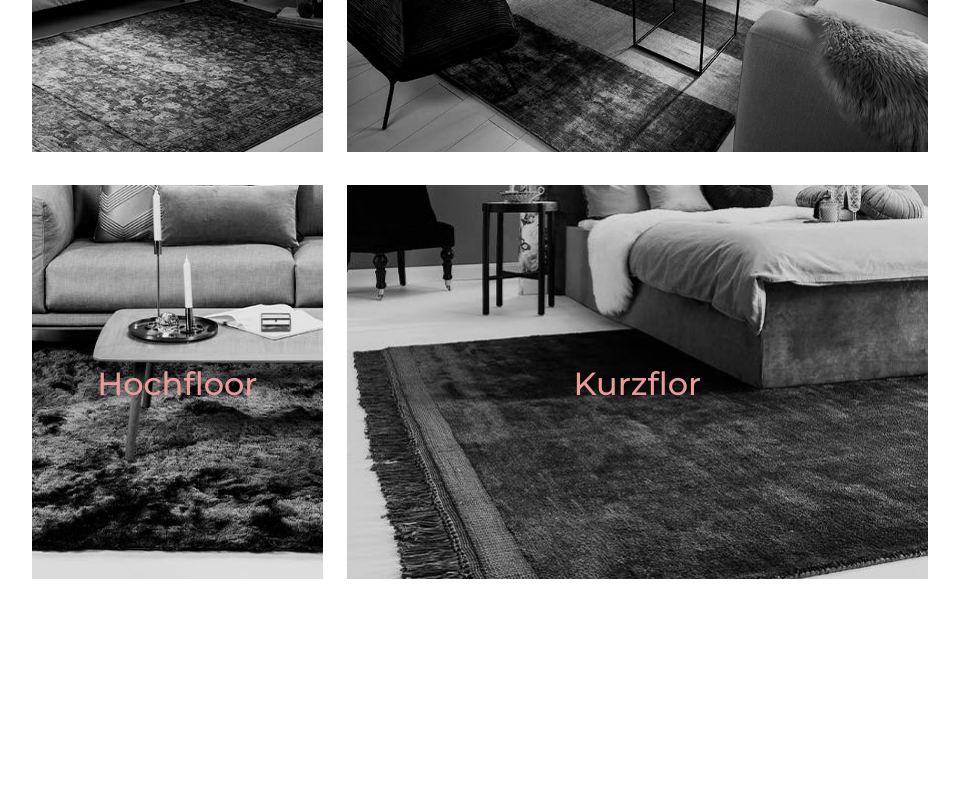
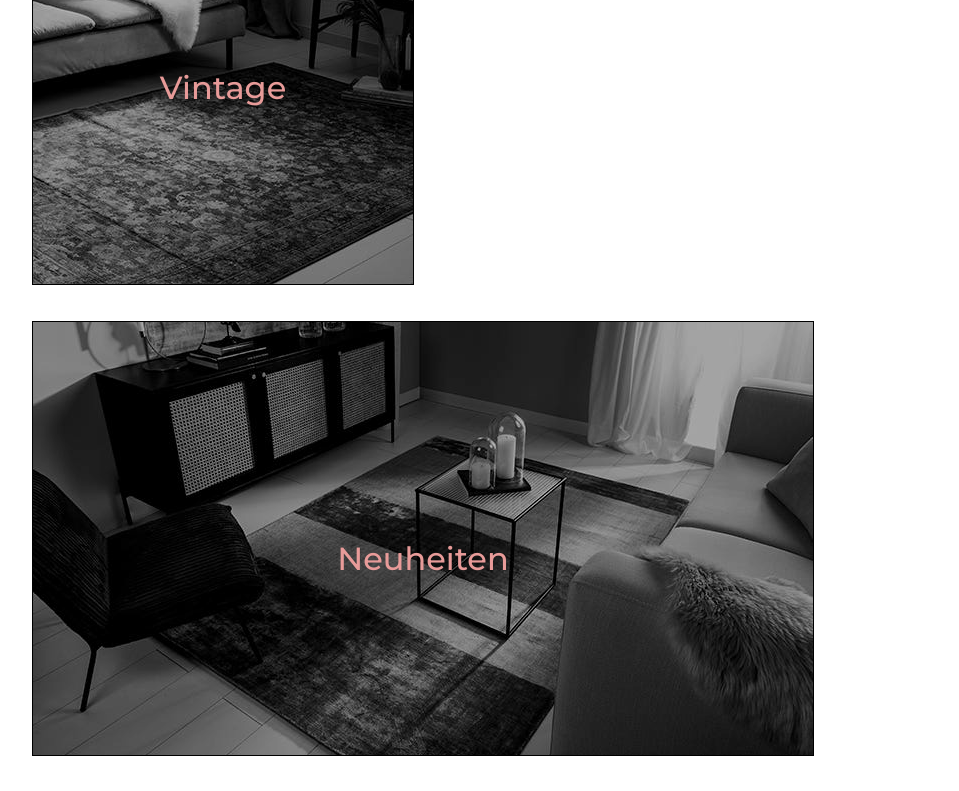
Before and after one commit to Alek-Jakim/landing-page-benuta, a React (Create React App) app: page / in a window 1280 px wide. Shown: the part 1500-2291 px from the top of the page, without its empty margins (160-1119 px from the left). Before the commit the page ends 2123 px from the top, so only its background shows below. Built offline with nearby package versions, Linux system fonts and the light colour scheme; the HTML template or start-up script is replaced by a standard one.

Commit message:
update: hover zoom effect added, refactoring grid

```diff
--- a/src/index.css
+++ b/src/index.css
@@ -252,33 +252,53 @@ body {
 
 .grid-wrapper {
   display: grid;
-  grid-template-columns: 1fr 2fr;
-  column-gap: 1.5em;
+
+  gap: 2em;
   width: 100%;
+  grid-auto-flow: row;
   justify-items: stretch;
   align-items: stretch;
 }
 
-.image-item {
-  width:100%;
-  height:90%;
-  object-fit:cover;
+.image-container > a {
+  display: inline-block;
+    overflow: hidden;
+    border: 1px solid #000;
+    background-color: #000;
 }
 
-.image-container:nth-child(3) {
-  grid-column: 2fr;
+.image-item {
+  opacity: 0.7;
+  -webkit-transition: all 1s ease-in-out;
+  -moz-transition: all 1s ease;
+  -ms-transition: all 1s ease;
+  -o-transition: all 1s ease;
+  transition: all 1s ease;
+  vertical-align: middle;
 }
+
+.image-item:hover {
+  opacity: 1;
+  -webkit-transform:scale(1.2);
+    -moz-transform:scale(1.2);
+    -ms-transform:scale(1.2);
+    -o-transform:scale(1.2);
+    transform:scale(1.2);
+}
+
 
 
 /*Anchor Tag*/
 
 .image-container > a {
   position: relative;
+  display: inline-block;
+  overflow: hidden;
 }
 
 .image-text {
   position: absolute;
-  top: -200px;
+  top: 50%;
   left: 50%;
     transform: translate(-50%, 0);
     text-decoration: none;
```
Also changed, not shown: src/components/ImageGrid.js (+1 -6 lines).
